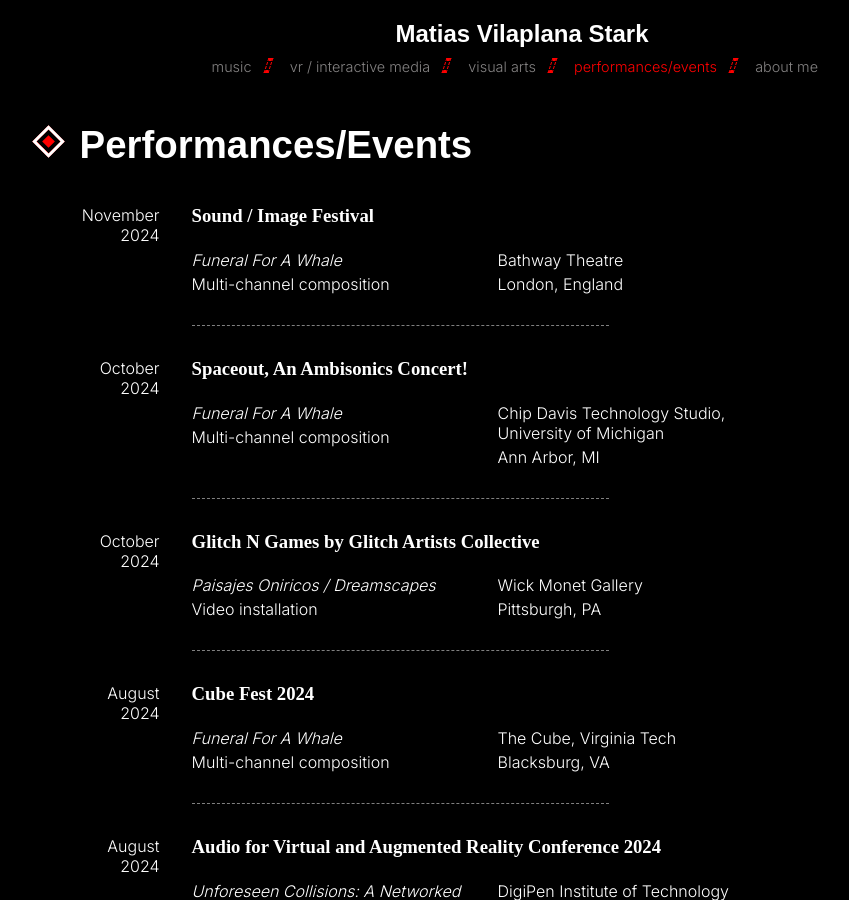
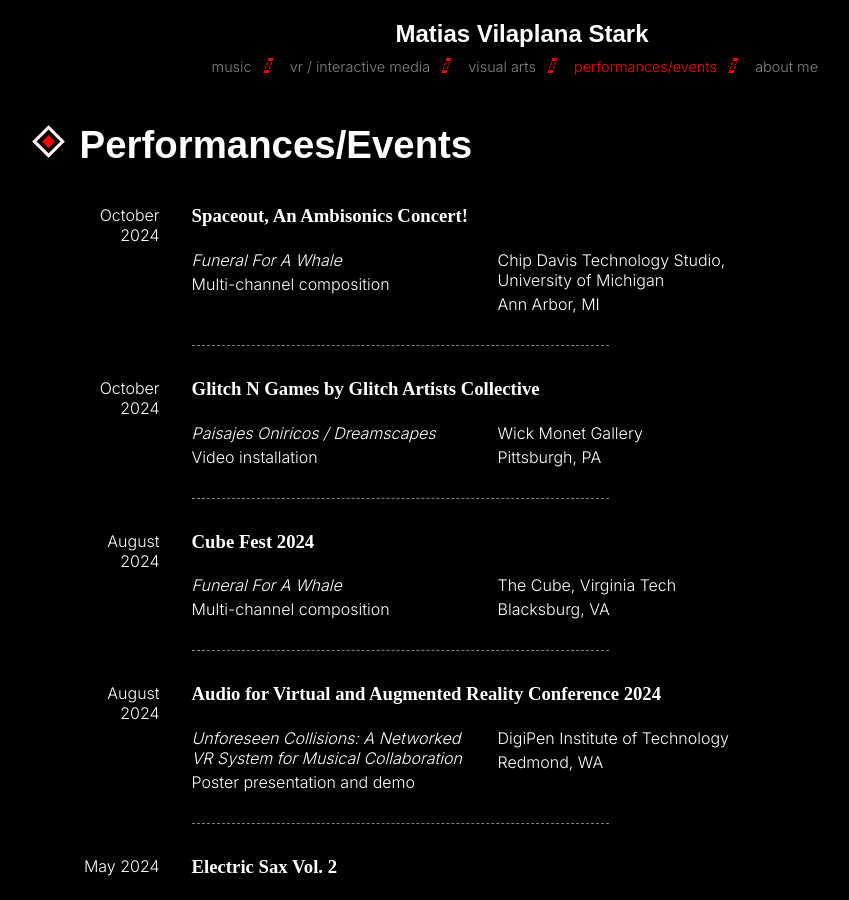
Before and after one commit to matvilap/matvilap.github.io, a Jekyll site: the page built from performances.md, in a window 1280 px wide and 900 px high. Shown: the whole window, without its empty margins (118-967 px from the left). Built offline with Jekyll 4.4.1, drawn with Linux system fonts in a browser that asks for light colours; some web fonts are replaced.

Commit message:
edited performance list

```diff
--- a/performances.md
+++ b/performances.md
@@ -2,12 +2,6 @@
 title: Performances/Events
 order: 4
 events:
-  - event: 'Sound / Image Festival'
-    date: November 2024
-    venue: Bathway Theatre
-    location: London, England
-    work: "Funeral For A Whale"
-    details: Multi-channel composition
 
   - event: 'Spaceout, An Ambisonics Concert!'
     date: October 2024
```
